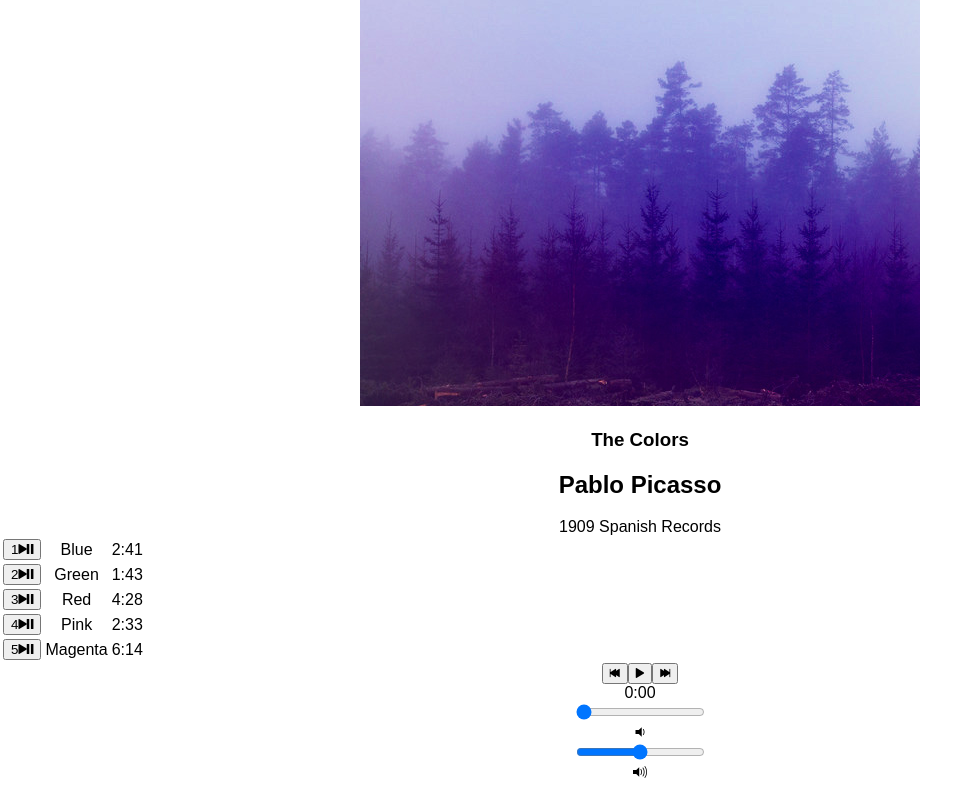
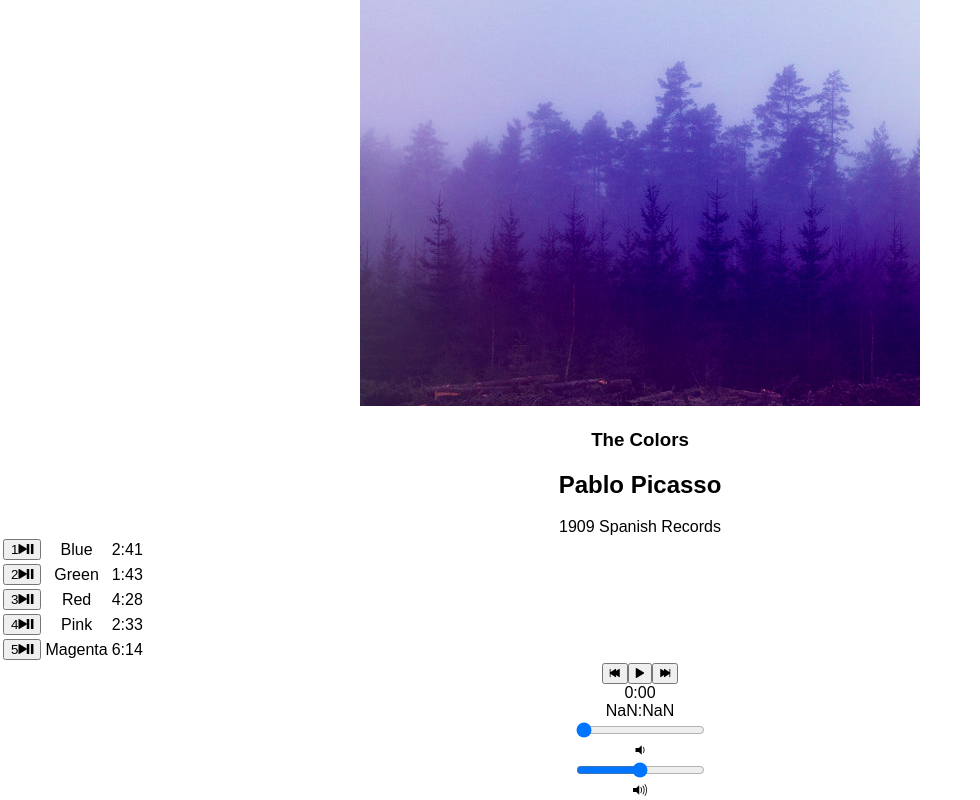
Before and after one commit to trishlstark/bloc-jams-react, a React (Create React App) app: page /album/the-colors in a window 1280 px wide. Shown: the part 252-1052 px from the top of the page, without its empty margins (0-980 px from the left). Built offline with nearby package versions, Linux system fonts and the light colour scheme.

Commit message:
Assignment Resubmission

```diff
--- a/src/components/PlayerBar.js
+++ b/src/components/PlayerBar.js
@@ -17,6 +17,7 @@ class PlayerBar extends Component {
         </section>
         <section id="time-control">
             <div className="current-time">{this.props.formatTime(this.props.currentTime)}</div>
+            <div className="total-time">{this.props.formatTime(this.props.duration - this.props.currentTime)}</div>
             <input
               type="range"
               className="seek-bar"
```
